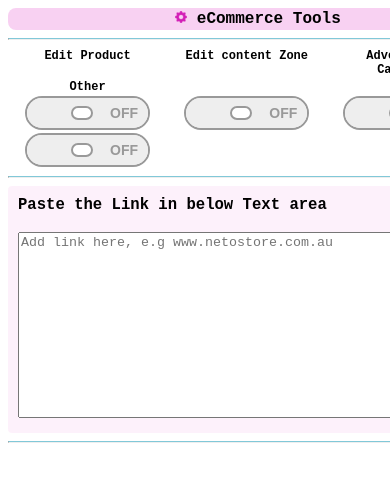
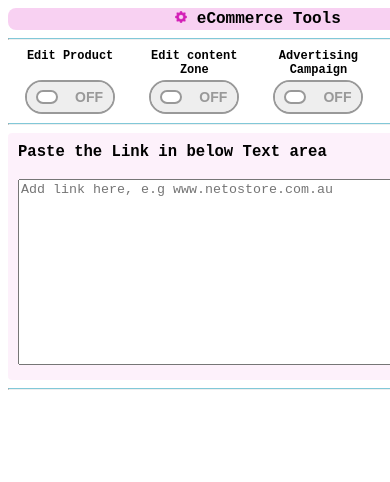
Before and after one commit to kaylalai/Chrome-Extension---eCommerce-Tools-Edit-button-, a browser extension: page index.html in a window 390 px wide. Shown: the top 482 px of the page. Drawn offline with Linux system fonts and the light colour scheme.

Commit message:
Update index.html

```diff
--- a/index.html
+++ b/index.html
@@ -120,7 +120,7 @@
 
         @media screen and (max-width: 500px) {
             .column {
-                width: 25%;
+                width: 18%;
             }
         }
     </style>
```
